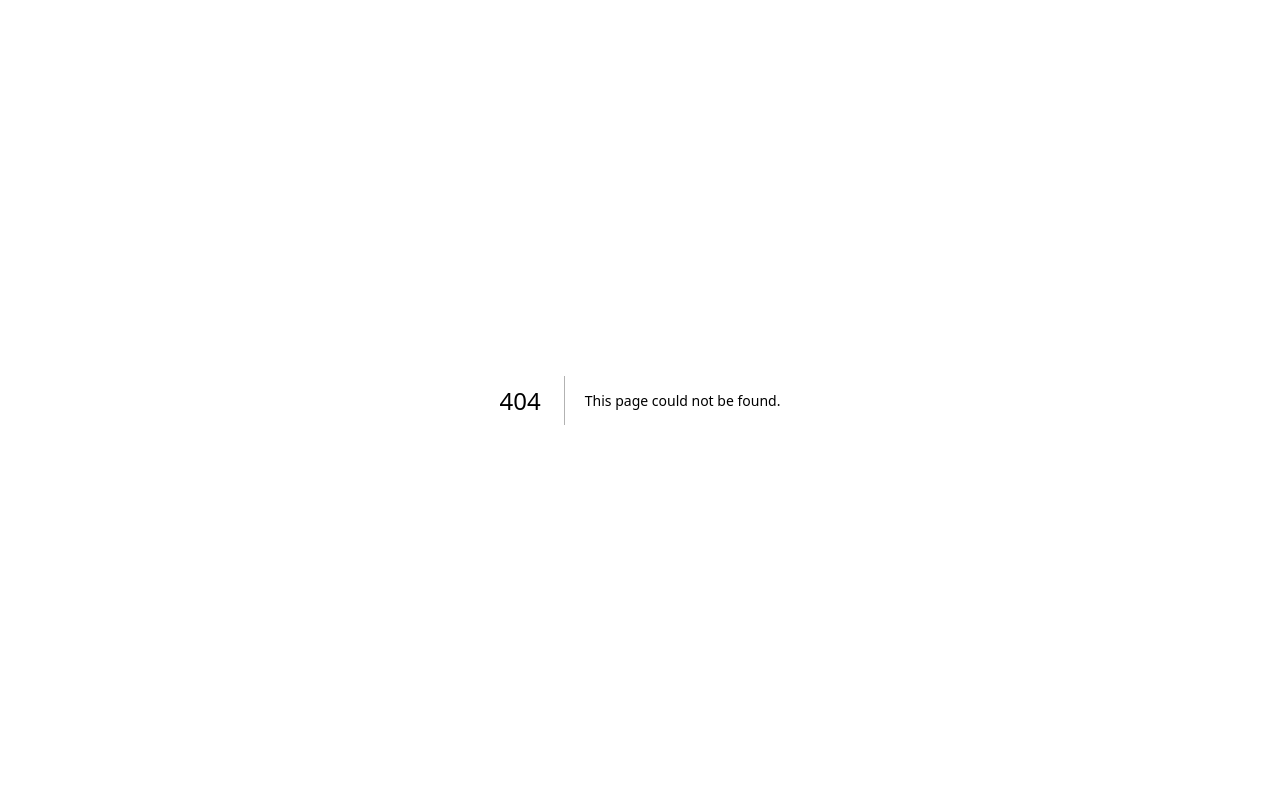
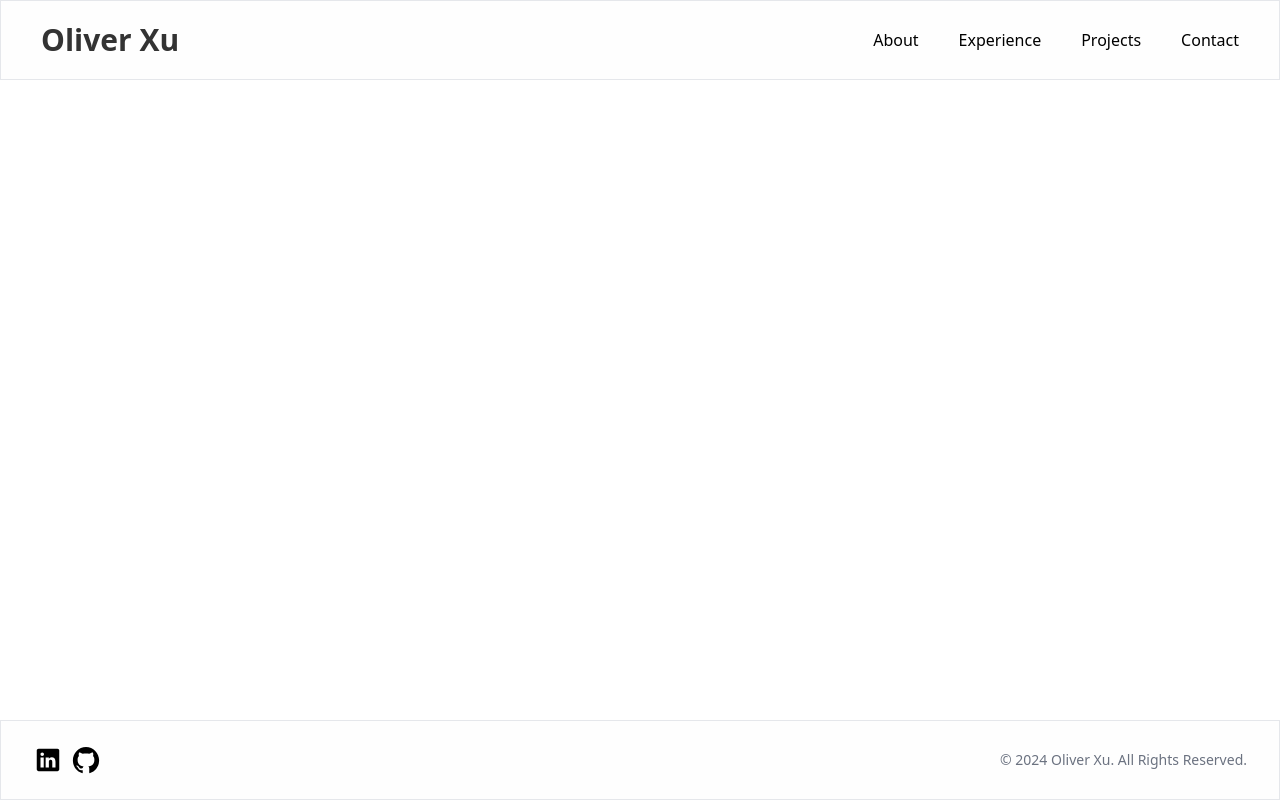
Before and after one commit to oliverxu42/portfolio-website, a Next.js app: page /about in a window 1280 px wide. Before the commit this address had no page. Built offline with nearby package versions, Linux system fonts and the light colour scheme.

Commit message:
Footer icons and about page

```diff
--- /dev/null
+++ b/src/app/about/page.tsx
@@ -0,0 +1,5 @@
+const About: React.FC = () => {
+  return <div className='container mx-auto my-auto px-5 py-36 '></div>;
+};
+
+export default About;
--- a/src/app/layout.tsx
+++ b/src/app/layout.tsx
@@ -1,5 +1,7 @@
 import type { Metadata } from 'next';
 import './globals.css';
+import Navbar from '@/components/Navbar';
+import Footer from '@/components/Footer';
 
 export const metadata: Metadata = {
   title: 'Create Next App',
@@ -13,7 +15,13 @@ export default function RootLayout({
 }>) {
   return (
     <html lang='en'>
-      <body>{children}</body>
+      <body>
+        <main className='flex flex-col min-h-screen'>
+          <Navbar />
+          {children}
+          <Footer />
+        </main>
+      </body>
     </html>
   );
 }
--- a/src/app/page.tsx
+++ b/src/app/page.tsx
@@ -1,13 +1,9 @@
-import Navbar from '@/components/Navbar';
 import asdf from '@/app/favicon.ico';
 import Image from 'next/image';
 import Link from 'next/link';
-import Footer from '@/components/Footer';
 
 export default function Home() {
   return (
-    <main className='flex flex-col min-h-screen'>
-      <Navbar />
     <div className='container mx-auto my-auto px-5 py-36 '>
       <div className='flex justify-between mb-3'>
         <div>
@@ -52,7 +48,5 @@ export default function Home() {
         </svg>
       </div>
     </div>
-      <Footer />
-    </main>
   );
 }
--- a/src/components/Footer.tsx
+++ b/src/components/Footer.tsx
@@ -1,10 +1,21 @@
+import Link from 'next/link';
+import { IoLogoLinkedin, IoLogoGithub } from 'react-icons/io';
+
 const Footer: React.FC = () => {
   return (
-    <footer className='bg-white border bottom-0'>
-      <div className='w-full mx-auto max-w-screen-xl p-4 flex flex-row-reverse md:items-center md:justify-between'>
-        <span className='text-sm text-gray-500 sm:text-center dark:text-gray-400'>
+    <footer className='bg-white border bottom-0 h-20'>
+      <div className='w-full h-full mx-auto p-4 px-8 flex md:items-center md:justify-between'>
+        <div className='flex space-x-2'>
+          <Link href='https://www.linkedin.com/in/olivercxu/' target='_blank'>
+            <IoLogoLinkedin size={30} />
+          </Link>
+          <Link href='https://github.com/oliverxu42' target='_blank'>
+            <IoLogoGithub size={30} />
+          </Link>
+        </div>
+        <div className='text-sm text-gray-500 sm:text-center dark:text-gray-400'>
           © 2024 Oliver Xu. All Rights Reserved.
-        </span>
+        </div>
       </div>
     </footer>
   );
```
Also changed, not shown: package.json (+4 -3 lines), 1 other file (tests, documents, lock files or other folders). Lines whose indentation alone changed are shown as unchanged.
